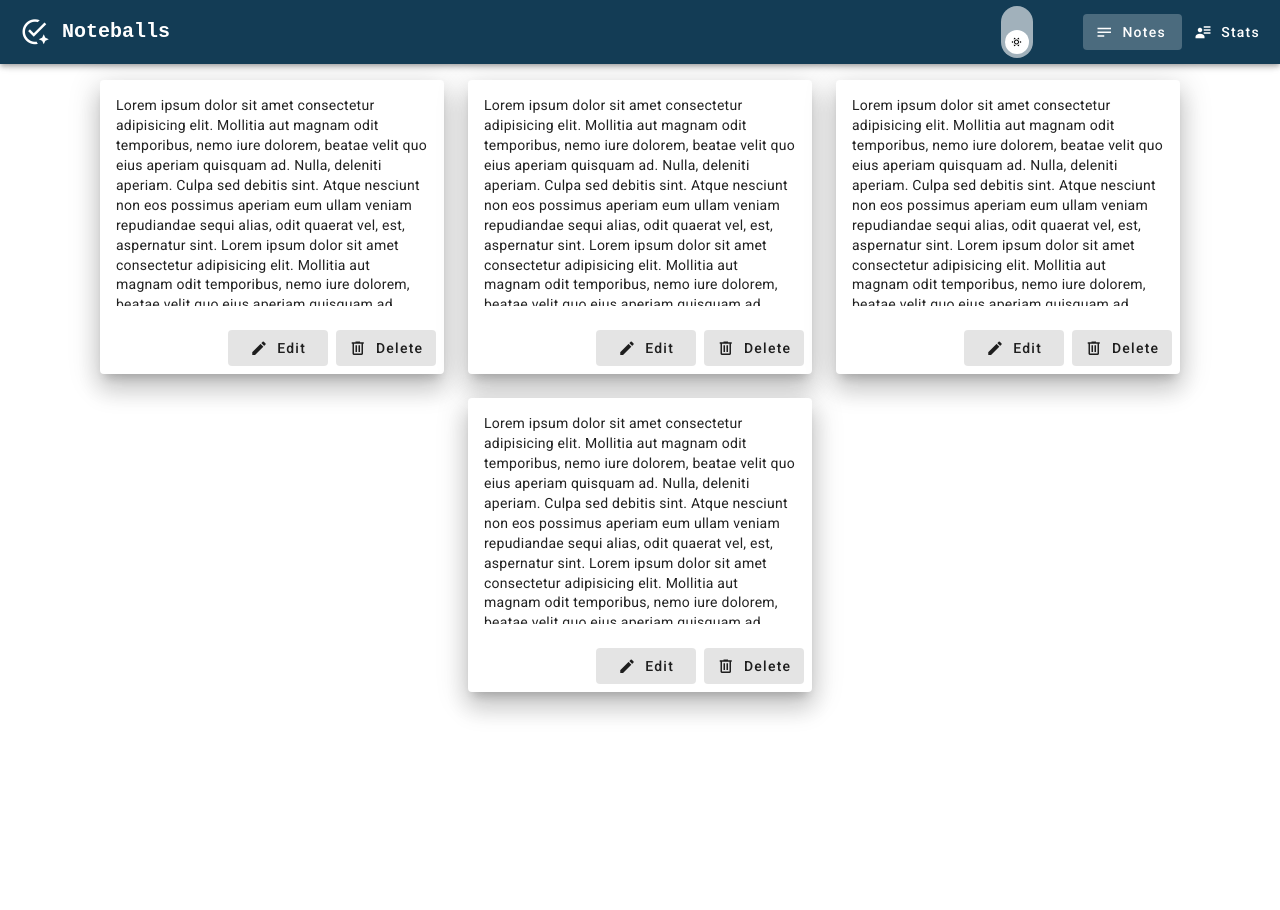
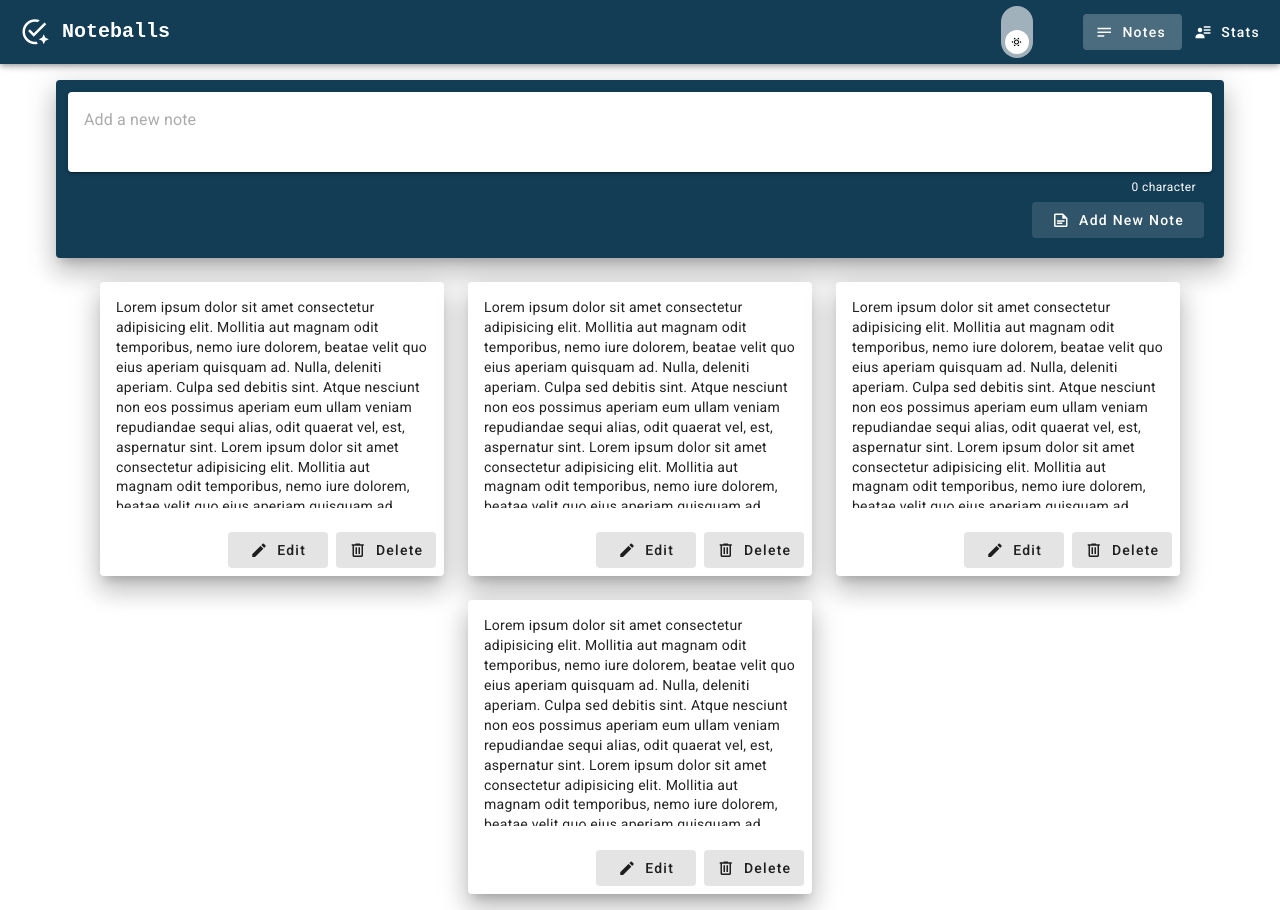
Before and after one commit to webclidev/vue-composition-api-gridnotes, a Vue app: page /#/ in a window 1280 px wide. Before the commit the page ends 800 px from the top, so only its background shows below. Built offline with nearby package versions, Linux system fonts and the light colour scheme.

Commit message:
added AddNewNote component

```diff
--- /dev/null
+++ b/src/components/AddNewNote.vue
@@ -0,0 +1,57 @@
+<template>
+  <v-card
+    :class="['pa-3 bg-primary', props.class]"
+    elevation="16"
+    :variant="cardVariant"
+  >
+    <v-form>
+      <v-textarea
+        placeholder="Add a new note"
+        counter
+        auto-grow
+        rows="2"
+        max-rows="4"
+        :variant="textAreaVariant"
+        persistent-counter
+      >
+        <template v-slot:counter="{ counter }">
+          <p class="text-white">
+            {{ counter }} character{{ counter > 0 ? "s" : "" }}
+          </p>
+        </template>
+      </v-textarea>
+    </v-form>
+
+    <v-card-actions>
+      <v-spacer></v-spacer>
+
+      <v-btn
+        variant="tonal"
+        prepend-icon="mdi-note-text-outline"
+        class="text-capitalize px-5"
+        >Add new note</v-btn
+      ></v-card-actions
+    >
+  </v-card>
+</template>
+
+<script setup>
+import { watch } from "vue";
+import { ref } from "vue";
+import { useTheme } from "vuetify";
+const theme = useTheme();
+const props = defineProps(["class"]);
+
+const cardVariant = ref("elevated");
+const textAreaVariant = ref("solo");
+
+watch(
+  () => theme,
+  (currentTheme) => {
+    currentTheme.global.name.value === "dark"
+      ? ((cardVariant.value = "tonal"), (textAreaVariant.value = "solo-filled"))
+      : ((cardVariant.value = "elevated"), (textAreaVariant.value = "solo"));
+  },
+  { deep: true }
+);
+</script>
--- a/src/views/ViewNotes.vue
+++ b/src/views/ViewNotes.vue
@@ -1,5 +1,6 @@
 <template>
   <v-container>
+    <AddNewNote class="mb-6" />
     <v-row align="center" justify="center">
       <v-col v-for="m in 4" :key="m" cols="auto">
         <SingleNote :url="`/${m}`" />
@@ -10,4 +11,5 @@
 
 <script setup>
 import SingleNote from "@/components/SingleNote.vue";
+import AddNewNote from "@/components/AddNewNote.vue";
 </script>
```
